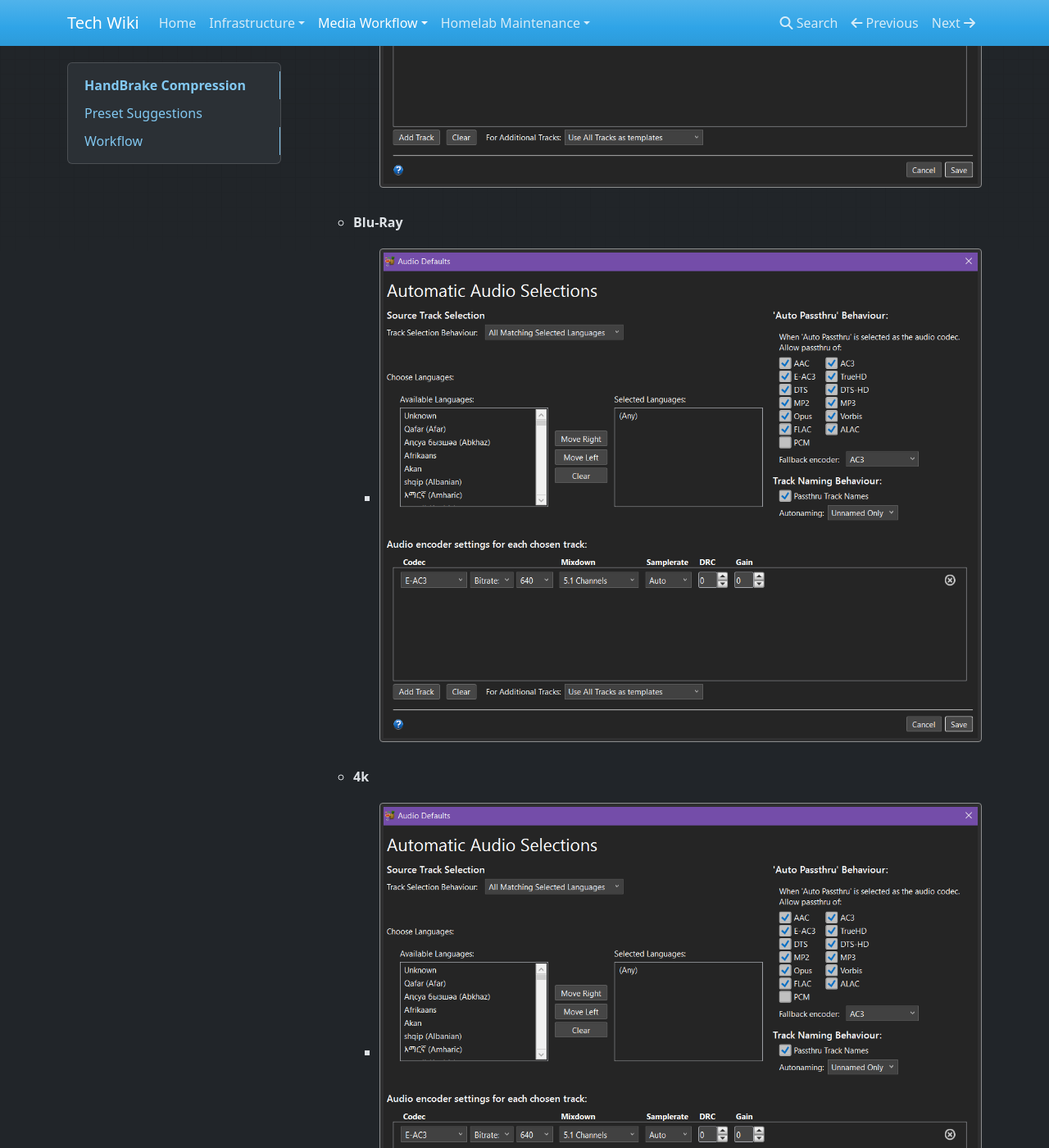
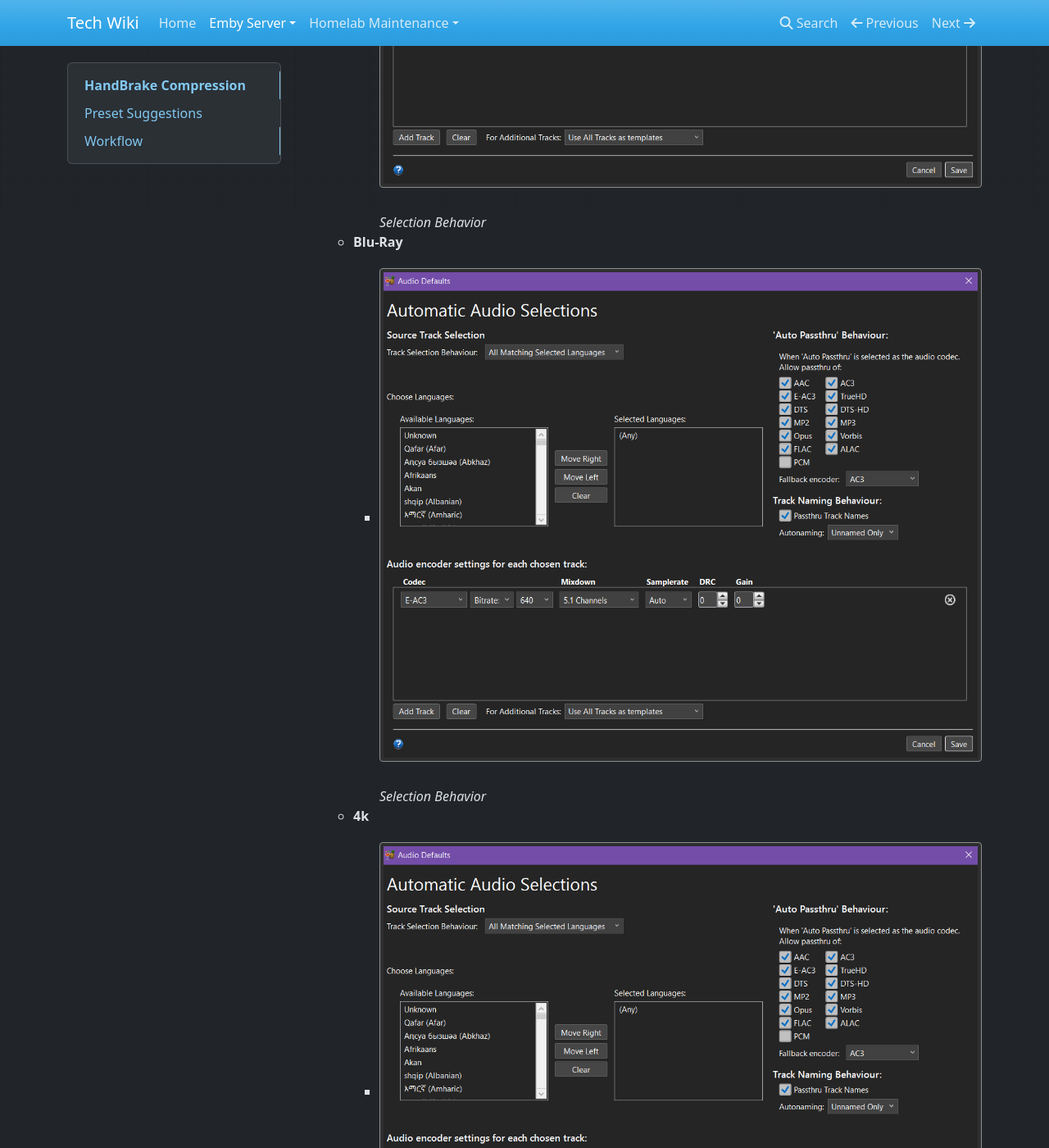
Before and after one commit to caleb-stults/tech-wiki, an MkDocs documentation site: the page built from docs/movie-pipeline/handbrake/compression.md, in a window 1280 px wide and 1400 px high, scrolled down 1141 px. Shown: the whole window at 82% size. Built offline with MkDocs 1.6.1, drawn with Linux system fonts in a browser that asks for light colours; nearby versions of some CDN libraries; some of the changed text lies outside the part shown.

Commit message:
updating documentation format

```diff
--- a/docs/movie-pipeline/handbrake/compression.md
+++ b/docs/movie-pipeline/handbrake/compression.md
@@ -21,19 +21,25 @@
 2. **Audio**
     * **DVD**
         * ![**Selection Behavior**](../../images/handbrake-audio-behavior.png)
+        *Selection Behavior*
     * **Blu-Ray**
         * ![**Selection Behavior**](../../images/handbrake-audio-behavior.png)
+        *Selection Behavior*
     * **4k**
         * ![**Selection Behavior**](../../images/handbrake-audio-behavior.png)
+        *Selection Behavior*
 3. **Subtitles**
     * **DVD**
         * ![**Selection Behavior**](../../images/handbrake-subtitle-behavior.png)
+        *Selection Behavior*
         * If you have only foreign audio or will always watch with subtitles, I recommend checking the "Burn In" box.
     * **Blu-Ray**
         * ![**Selection Behavior**](../../images/handbrake-subtitle-behavior.png)
+        *Selection Behavior*
         * If you have only foreign audio or will always watch with subtitles, I recommend checking the "Burn In" box.
     * **4k**
         * ![**Selection Behavior**](../../images/handbrake-subtitle-behavior.png)
+        *Selection Behavior*
         * If you have only foreign audio or will always watch with subtitles, I recommend checking the "Burn In" box.
 
 ## Workflow
--- a/mkdocs.yml
+++ b/mkdocs.yml
@@ -2,13 +2,12 @@
 site_url: https://wiki.hoss-movies.com/
 nav:
   - Home: index.md
-  - Infrastructure:
+  - Emby Server:
       - Emby Setup: movie-pipeline/emby/setup.md
+      - Ripping (MakeMKV): movie-pipeline/makemkv/ripping.md
+      - Compression (HandBrake): movie-pipeline/handbrake/compression.md
       - Emby Remote Access: movie-pipeline/emby/tailscale.md
       - Library Management: movie-pipeline/emby/library-management.md
-  - Media Workflow:
-      - Ripping (MakeMKV): movie-pipeline/makemkv/ripping.md
-      - Compression (HandBrake): movie-pipeline/handbrake/compression.md
   - Homelab Maintenance:
       - Introduction: homelab-maintenance/index.md
 theme:
```
Also changed, not shown: docs/index.md (+2 -2 lines), docs/movie-pipeline/makemkv/ripping.md (+2 -0 lines), docs/images/makemkv-internet.png.
